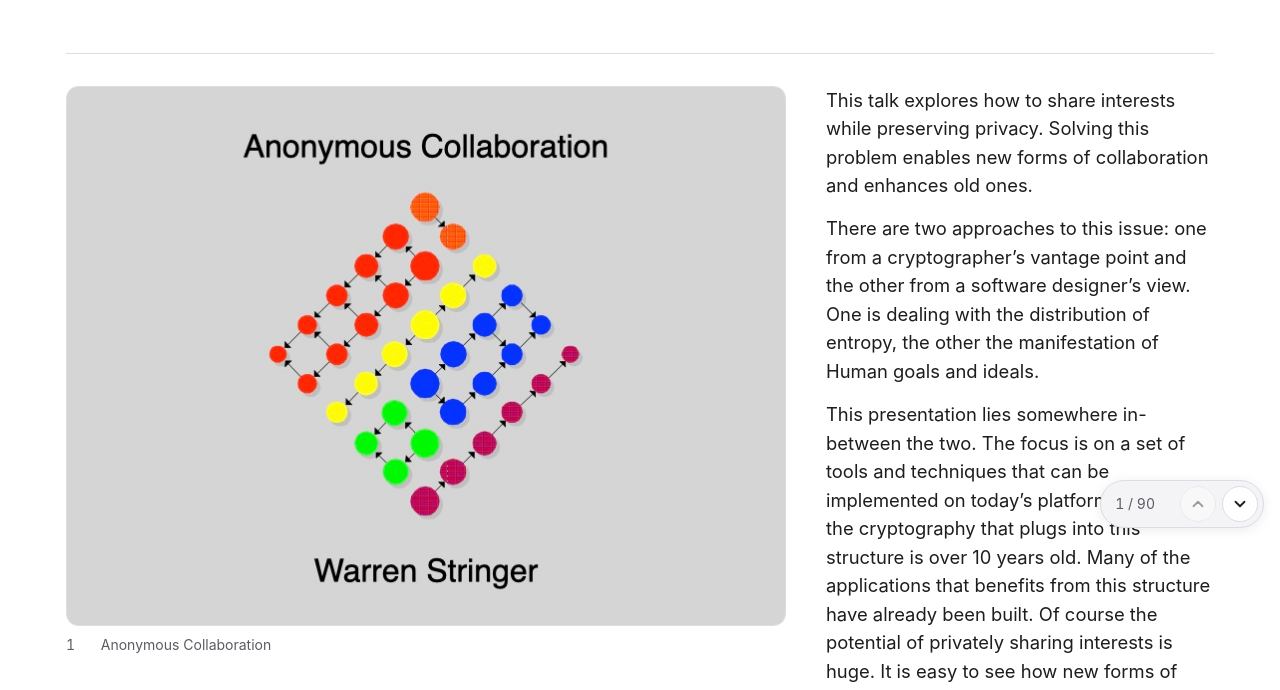
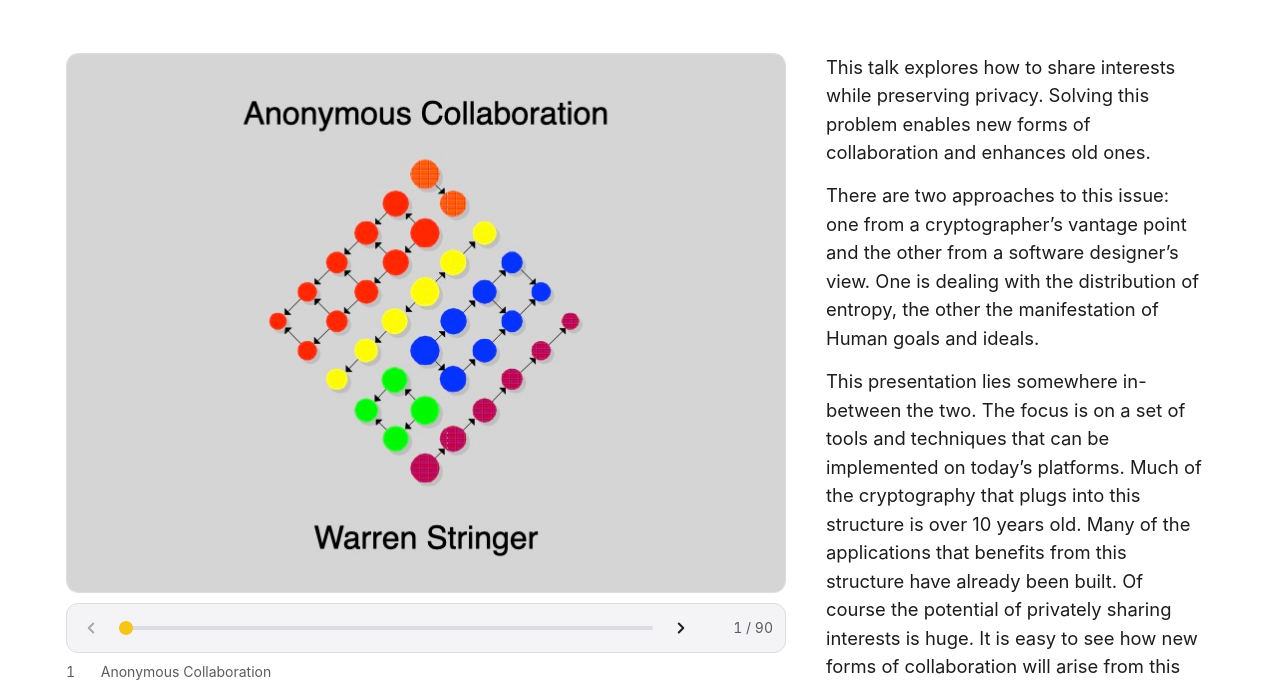
Before and after one commit to musesum/coincidence, a plain HTML site: page anon/index.html in a window 1280 px wide. Shown: the part 256-946 px from the top of the page. Drawn offline with Linux system fonts and the light colour scheme.

Commit message:
Anon: single-panel player with playbar, scrolling notes
Co-Authored-By: Claude Opus 5.5 <noreply@anthropic.com>

```diff
--- a/anon/index.html
+++ b/anon/index.html
@@ -26,15 +26,26 @@ figcaption { margin-top: 8px; font-size: 14px; color: var(--ink-2); }
 .notes p { margin: 0 0 .8em; max-width: 62ch; }
 @media (min-width: 980px) { .anon-slide { grid-template-columns: minmax(0, 720px) minmax(0, 1fr); gap: 40px; align-items: start; } }
 @media print { .anon-slide { break-inside: avoid; grid-template-columns: minmax(0, 1fr) minmax(0, 1fr); } .back { display: none; } }
-/* Slide controls, as on coincidence.org */
-.anon-slide { scroll-margin-top: 16px; }
-.deck-nav { position: fixed; right: 16px; bottom: 16px; z-index: 10; display: flex; align-items: center; gap: 6px; padding: 5px 5px 5px 14px; border: 1px solid var(--line); border-radius: 999px; background: var(--paper-2); box-shadow: 0 2px 12px rgba(0, 0, 0, .08); }
-.deck-count { min-width: 4.2em; font-size: 14px; color: var(--ink-2); font-variant-numeric: tabular-nums; }
-.deck-btn { width: 36px; height: 36px; display: grid; place-items: center; padding: 0; border: 1px solid var(--line); border-radius: 50%; background: var(--paper); color: var(--ink); cursor: pointer; }
-.deck-btn svg { width: 18px; height: 18px; }
-.deck-btn path { fill: none; stroke: currentColor; stroke-width: 2; stroke-linecap: round; stroke-linejoin: round; }
-.deck-btn:disabled { opacity: .4; cursor: default; }
-@media print { .deck-nav { display: none; } }
+/* Player: one slide at a time, playbar under the picture */
+.anon-slide[hidden] { display: none; }
+.js .anon-slide { border-top: 0; padding: 0; }
+.js .notes { overflow-y: auto; overscroll-behavior: contain; max-height: calc((min(100vw, 752px) - 32px) * .75); padding-right: 8px; }
+@media (min-width: 980px) { .js .anon-slide { align-items: stretch; } .js .notes { max-height: none; height: 0; min-height: 100%; } }
+.playbar { display: flex; align-items: center; gap: 10px; max-width: 720px; margin-top: 10px; padding: 6px 12px 6px 6px; border: 1px solid var(--line); border-radius: 12px; background: var(--paper-2); }
+.pb-btn { flex: none; width: 36px; height: 36px; display: grid; place-items: center; padding: 0; border: 0; border-radius: 50%; background: transparent; color: var(--ink); cursor: pointer; }
+.pb-btn:hover:not(:disabled) { background: var(--line); }
+.pb-btn svg { width: 18px; height: 18px; }
+.pb-btn path { fill: none; stroke: currentColor; stroke-width: 2.2; stroke-linecap: round; stroke-linejoin: round; }
+.pb-btn:disabled { opacity: .35; cursor: default; }
+.pb-range { --p: 0%; flex: 1; min-width: 0; height: 28px; margin: 0; background: transparent; cursor: pointer; -webkit-appearance: none; appearance: none; }
+.pb-range::-webkit-slider-runnable-track { height: 4px; border-radius: 2px; background: linear-gradient(to right, var(--gold) var(--p), var(--line) var(--p)); }
+.pb-range::-moz-range-track { height: 4px; border-radius: 2px; background: var(--line); }
+.pb-range::-moz-range-progress { height: 4px; border-radius: 2px; background: var(--gold); }
+.pb-range::-webkit-slider-thumb { -webkit-appearance: none; width: 14px; height: 14px; margin-top: -5px; border: 0; border-radius: 50%; background: var(--gold); }
+.pb-range::-moz-range-thumb { width: 14px; height: 14px; border: 0; border-radius: 50%; background: var(--gold); }
+.pb-range:focus-visible { outline: 2px solid var(--gold); outline-offset: 2px; border-radius: 4px; }
+.pb-count { flex: none; min-width: 4.6em; text-align: right; font-size: 14px; color: var(--ink-2); font-variant-numeric: tabular-nums; }
+@media print { .anon-slide[hidden] { display: grid; } .js .anon-slide { border-top: 1px solid var(--line); padding: 32px 0; } .js .notes { max-height: none; height: auto; min-height: 0; overflow: visible; } .playbar { display: none; } }
 </style>
 </head>
 <body>
@@ -912,55 +923,70 @@ figcaption { margin-top: 8px; font-size: 14px; color: var(--ink-2); }
       </div>
     </section>
 </main>
-<nav class="deck-nav" aria-label="Slides">
-  <span class="deck-count" aria-live="polite"><span data-deck-current>1</span> / <span data-deck-total>90</span></span>
-  <button type="button" class="deck-btn" data-deck="prev" aria-label="Previous slide">
-    <svg viewBox="0 0 20 20" aria-hidden="true"><path d="M5 12.5L10 7.5L15 12.5"/></svg>
+<div class="playbar" role="group" aria-label="Slides" hidden>
+  <button type="button" class="pb-btn" data-pb="prev" aria-label="Previous slide">
+    <svg viewBox="0 0 20 20" aria-hidden="true"><path d="M12.5 5L7.5 10L12.5 15"/></svg>
   </button>
-  <button type="button" class="deck-btn" data-deck="next" aria-label="Next slide">
-    <svg viewBox="0 0 20 20" aria-hidden="true"><path d="M5 7.5L10 12.5L15 7.5"/></svg>
+  <input type="range" class="pb-range" min="1" max="90" step="1" value="1" aria-label="Slide">
+  <button type="button" class="pb-btn" data-pb="next" aria-label="Next slide">
+    <svg viewBox="0 0 20 20" aria-hidden="true"><path d="M7.5 5L12.5 10L7.5 15"/></svg>
   </button>
-</nav>
+  <span class="pb-count"><span data-pb-current>1</span> / <span data-pb-total>90</span></span>
+</div>
 <script>
-// Slide controls: count, previous/next, arrow keys, hash sync.
+// Player: one slide shown; playbar (prev, slider, next) under its picture; arrow keys; hash sync.
 (() => {
   const slides = Array.from(document.querySelectorAll('section.anon-slide'));
-  const cur = document.querySelector('[data-deck-current]');
-  const prev = document.querySelector('[data-deck="prev"]');
-  const next = document.querySelector('[data-deck="next"]');
-  const reduced = matchMedia('(prefers-reduced-motion: reduce)');
-  let current = Math.max(0, slides.findIndex((s) => '#' + s.id === location.hash));
+  if (!slides.length) return;
+  document.documentElement.classList.add('js');
+  const bar = document.querySelector('.playbar');
+  const range = bar.querySelector('.pb-range');
+  const prev = bar.querySelector('[data-pb="prev"]');
+  const next = bar.querySelector('[data-pb="next"]');
+  const cur = bar.querySelector('[data-pb-current]');
+  const n = slides.length;
+  range.max = String(n);
+  bar.querySelector('[data-pb-total]').textContent = String(n);
+  bar.hidden = false;
+  const preload = (i) => { const img = slides[i] && slides[i].querySelector('img'); if (img) img.loading = 'eager'; };
+  let current = -1;
   const show = (i) => {
+    i = Math.min(n - 1, Math.max(0, i));
+    if (i === current) return;
+    if (current >= 0) slides[current].hidden = true;
     current = i;
+    const s = slides[i];
+    s.hidden = false;
+    const fig = s.querySelector('figure');
+    fig.insertBefore(bar, fig.querySelector('figcaption'));
+    const notes = s.querySelector('.notes');
+    if (notes) notes.scrollTop = 0;
+    preload(i + 1); preload(i - 1);
+    range.value = String(i + 1);
+    range.style.setProperty('--p', (n > 1 ? (i / (n - 1)) * 100 : 0) + '%');
     cur.textContent = String(i + 1);
     prev.disabled = i === 0;
-    next.disabled = i === slides.length - 1;
-    const hash = '#' + slides[i].id;
+    next.disabled = i === n - 1;
+    const hash = '#' + s.id;
     if (location.hash !== hash) history.replaceState(null, '', hash);
   };
-  const go = (i) => {
-    const t = Math.min(slides.length - 1, Math.max(0, i));
-    slides[t].scrollIntoView({ behavior: reduced.matches ? 'auto' : 'smooth', block: 'start' });
-    show(t);
-  };
-  // Slide crossing the middle of the viewport is the current one.
-  const io = new IntersectionObserver((es) => { for (const e of es) if (e.isIntersecting) show(slides.indexOf(e.target)); }, { rootMargin: '-50% 0px -50% 0px' });
-  slides.forEach((s) => io.observe(s));
-  document.querySelector('[data-deck-total]').textContent = String(slides.length);
-  prev.addEventListener('click', () => go(current - 1));
-  next.addEventListener('click', () => go(current + 1));
-  const FORWARD = new Set(['ArrowDown', 'PageDown', ' ', 'ArrowRight']);
-  const BACK = new Set(['ArrowUp', 'PageUp', 'ArrowLeft']);
+  slides.forEach((s) => { s.hidden = true; });
+  range.addEventListener('input', () => show(Number(range.value) - 1));
+  prev.addEventListener('click', () => show(current - 1));
+  next.addEventListener('click', () => show(current + 1));
   document.addEventListener('keydown', (e) => {
     if (e.defaultPrevented || e.altKey || e.ctrlKey || e.metaKey) return;
-    const t = e.target instanceof Element ? e.target : null;
-    if (t && e.key === ' ' && t.closest('button, a')) return;
-    const back = BACK.has(e.key) || (e.key === ' ' && e.shiftKey);
-    if (!back && !FORWARD.has(e.key)) return;
+    if (e.target === range) return;
+    const k = e.key;
+    if (k === 'ArrowLeft' || k === 'PageUp') show(current - 1);
+    else if (k === 'ArrowRight' || k === 'PageDown') show(current + 1);
+    else if (k === 'Home') show(0);
+    else if (k === 'End') show(n - 1);
+    else return;
     e.preventDefault();
-    go(current + (back ? -1 : 1));
   });
-  if (slides.length) show(current);
+  addEventListener('hashchange', () => { const i = slides.findIndex((s) => '#' + s.id === location.hash); if (i >= 0) show(i); });
+  show(Math.max(0, slides.findIndex((s) => '#' + s.id === location.hash)));
 })();
 </script>
 </body>
```
